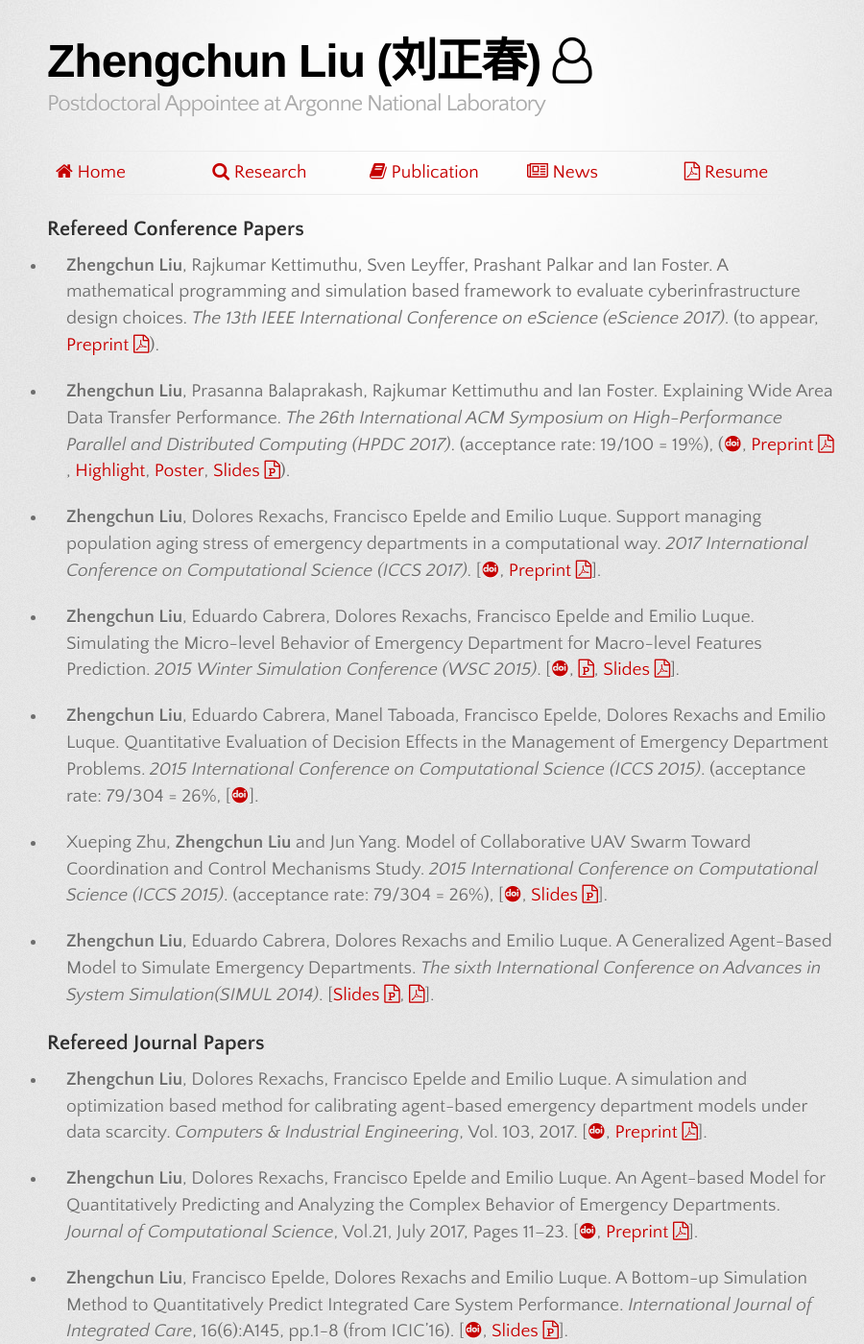
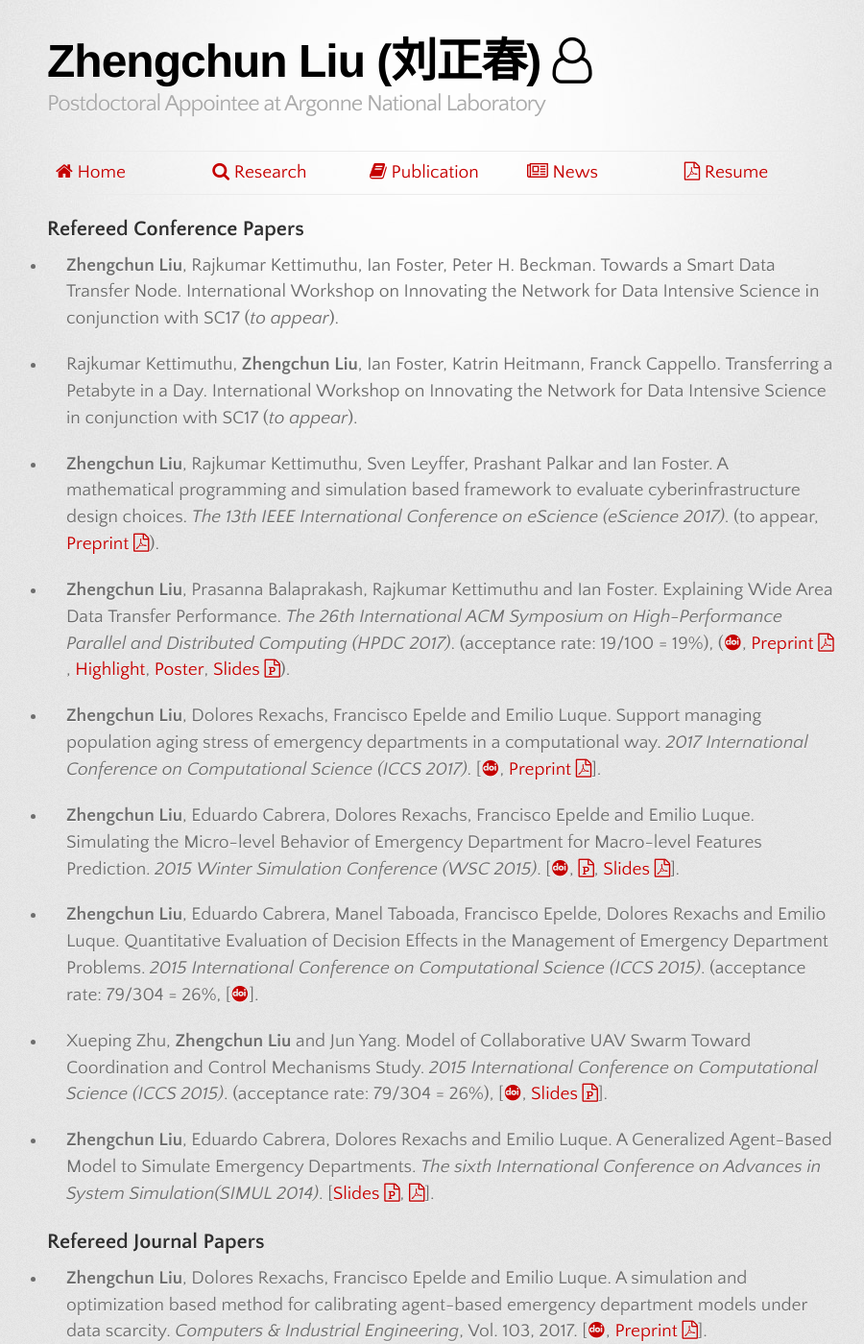
Before and after one commit to lzhengchun/lzhengchun.github.io, a Jekyll site: the page built from Publication.md, in a window 1280 px wide and 1400 px high. Shown: the whole window at 96% size, without its empty margins (181-1081 px from the left). Built offline with Jekyll 4.4.1, drawn with Linux system fonts in a browser that asks for light colours; some web fonts are replaced; some of the changed text lies outside the part shown.

Commit message:
add, delete, polish etc.

```diff
--- a/Publication.md
+++ b/Publication.md
@@ -4,6 +4,10 @@
 ---
 
 ## Refereed Conference Papers
+- __Zhengchun Liu__, Rajkumar Kettimuthu, Ian Foster, Peter H. Beckman. Towards a Smart Data Transfer Node. International Workshop on Innovating the Network for Data Intensive Science in conjunction with SC17 (_to appear_).
+
+- Rajkumar Kettimuthu, __Zhengchun Liu__, Ian Foster, Katrin Heitmann, Franck Cappello. Transferring a Petabyte in a Day. International Workshop on Innovating the Network for Data Intensive Science in conjunction with SC17 (_to appear_).
+
 - __Zhengchun Liu__, Rajkumar Kettimuthu, Sven Leyffer, Prashant Palkar and Ian Foster. A mathematical programming and simulation based framework to evaluate cyberinfrastructure design choices. *The 13th IEEE International Conference on eScience (eScience 2017)*. (to appear, [Preprint <i class="fa fa-file-pdf-o" aria-hidden="true"></i>](file/eScience17-preprint-Liu.pdf)).
 
 - __Zhengchun Liu__, Prasanna Balaprakash, Rajkumar Kettimuthu and Ian Foster. Explaining Wide Area Data Transfer Performance. *The 26th International ACM Symposium on High-Performance Parallel and Distributed Computing (HPDC 2017)*. (acceptance rate: 19/100 = 19%), ([<i class="ai ai-doi" aria-hidden="true"></i>](https://doi.org/10.1145/3078597.3078605), [Preprint <i class="fa fa-file-pdf-o" aria-hidden="true"></i>](http://www.mcs.anl.gov/~zcliu/files/Explaining%20Wide%20Area%20Data%20Transfer%20Performance.pdf), [Highlight](http://www.mcs.anl.gov/articles/machine-learning-methods-used-develop-data-transfer-performance-models), [Poster](file/hpdc17-poster.pdf), [Slides <i class="fa fa-file-powerpoint-o" aria-hidden="true"></i>](file/slides-HPDC-2017-Zhengchun-Liu.pdf)).
```
Also changed, not shown: other parts of Publication.md (+0 -4 lines).
